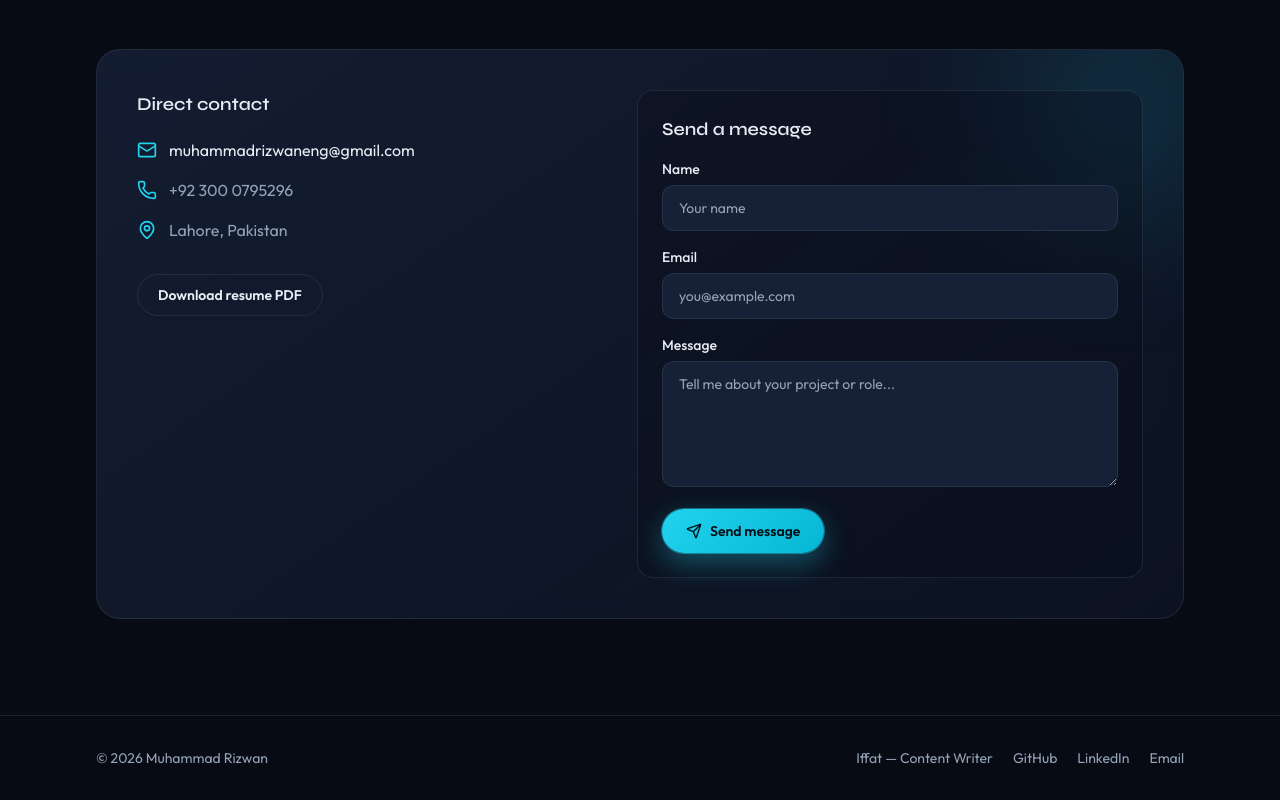
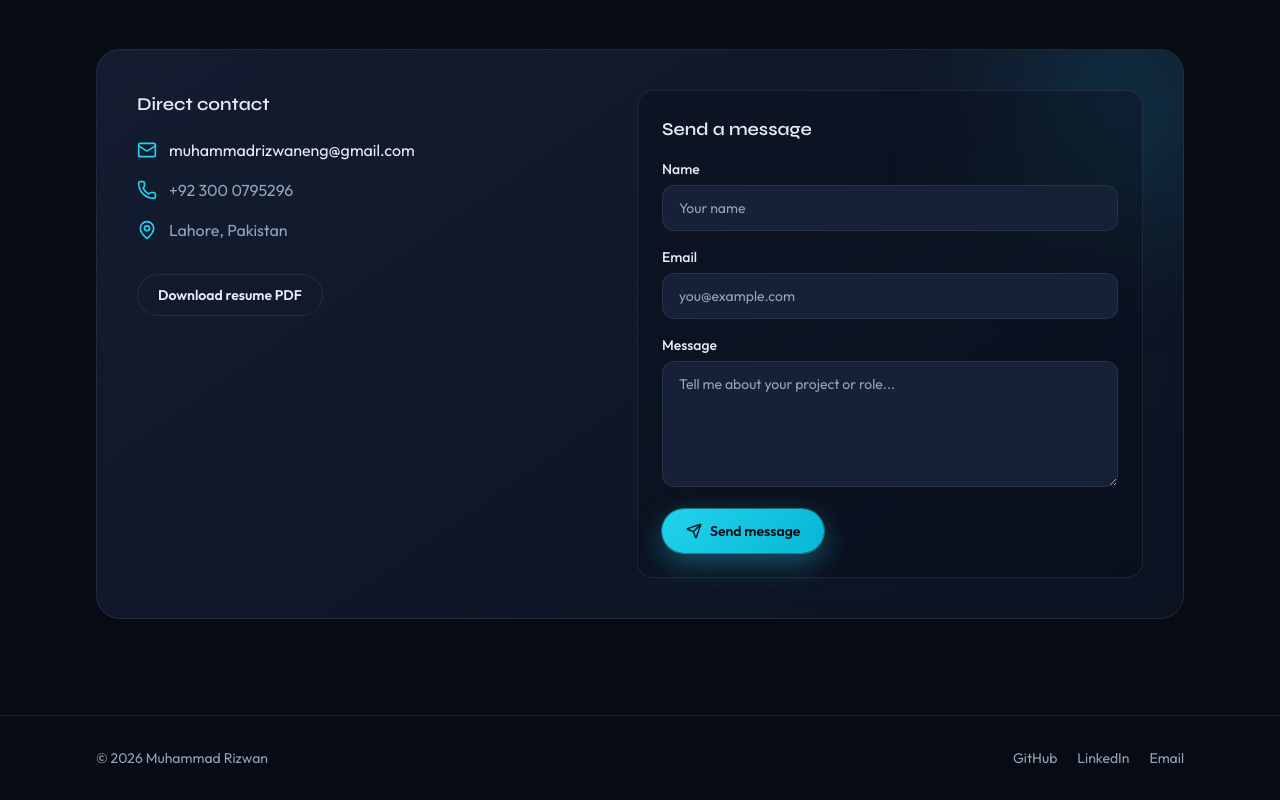
Before and after one commit to muhammadrizwaneng/rizwan-portfolio, a Next.js app: page / in a window 1280 px wide. Shown: the part 7681-8481 px from the top of the page. Built offline with nearby package versions, Linux system fonts and the light colour scheme; no server answers.

Commit message:
Remove Iffat link from portfolio footer

```diff
--- a/src/components/Footer.tsx
+++ b/src/components/Footer.tsx
@@ -1,5 +1,4 @@
 import { profile } from "@/data/profile";
-import { iffatPortfolioUrl } from "@/lib/site";
 
 export function Footer() {
   const year = 2026;
@@ -11,14 +10,6 @@ export function Footer() {
           © {year} {profile.name}
         </p>
         <div className="flex flex-wrap justify-center gap-5 sm:justify-end">
-          <a
-            href={iffatPortfolioUrl}
-            className="hover:text-accent"
-            target="_blank"
-            rel="noopener noreferrer"
-          >
-            Iffat — Content Writer
-          </a>
           <a href={profile.github} className="hover:text-accent" target="_blank" rel="noopener noreferrer">
             GitHub
           </a>
--- a/src/lib/site.ts
+++ b/src/lib/site.ts
@@ -3,10 +3,6 @@ import { profile } from "@/data/profile";
 export const siteUrl =
   process.env.NEXT_PUBLIC_SITE_URL?.replace(/\/$/, "") ??
   "https://muhammadrizwan.dev";
-
-export const iffatPortfolioUrl =
-  process.env.NEXT_PUBLIC_IFFAT_PORTFOLIO_URL?.replace(/\/$/, "") ??
-  "https://iffat-portfolio-eight.vercel.app";
 
 export const siteName = `${profile.name} | Full Stack Software Engineer Portfolio`;
 
```
